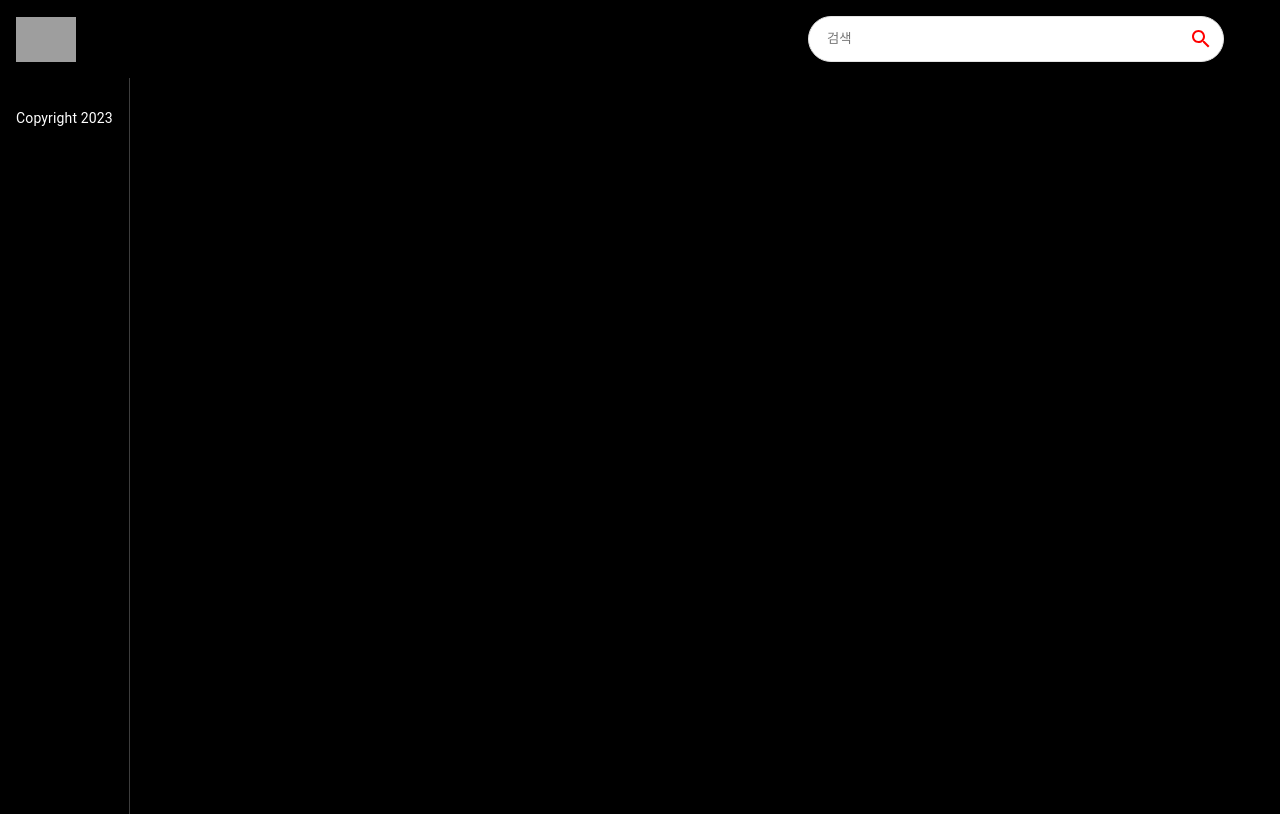
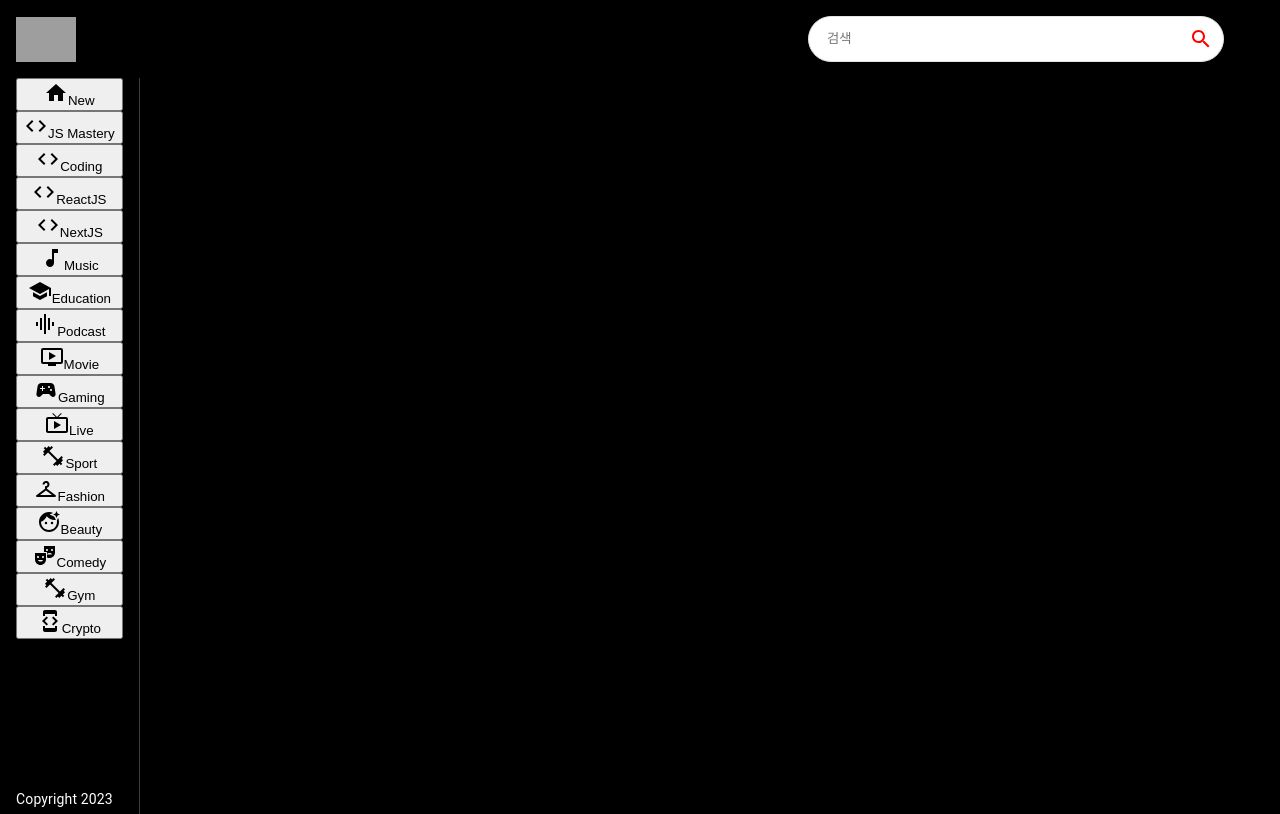
Before and after one commit to dongkyun2331/youtube, a React (Create React App) app: page / in a window 1280 px wide. Built offline with nearby package versions, Linux system fonts and the light colour scheme; grey boxes are pictures that could not be loaded.

Commit message:
category

```diff
--- a/src/components/Feed.jsx
+++ b/src/components/Feed.jsx
@@ -1,5 +1,6 @@
 import { useState, useEffect } from "react";
 import { Box, Stack, Typography } from "@mui/material";
+import Sidebar from "./Sidebar";
 
 const Feed = () => {
   return (
@@ -11,7 +12,7 @@
           px: { sx: 0, md: 2 },
         }}
       >
-        Sidebar
+        <Sidebar />
         <Typography
           className="copyright"
           variant="body2"
--- /dev/null
+++ b/src/components/Sidebar.jsx
@@ -0,0 +1,23 @@
+import { Stack } from "@mui/material";
+import { categories } from "../utils/constants";
+import { Category } from "@mui/icons-material";
+
+const Sidebar = () => (
+  <Stack
+    direction="row"
+    sx={{
+      overflowY: "auto",
+      height: { sx: "auto", md: "95%" },
+      flexDirection: { md: "column" },
+    }}
+  >
+    {categories.map((Category) => (
+      <button>
+        <span>{Category.icon}</span>
+        <span>{Category.name}</span>
+      </button>
+    ))}
+  </Stack>
+);
+
+export default Sidebar;
--- a/src/components/index.js
+++ b/src/components/index.js
@@ -4,3 +4,4 @@
 export { default as SearchFeed } from "./SearchFeed";
 export { default as VideoDetail } from "./VideoDetail";
 export { default as SearchBar } from "./SearchBar";
+export { default as Sidebar } from "./Sidebar";
```
